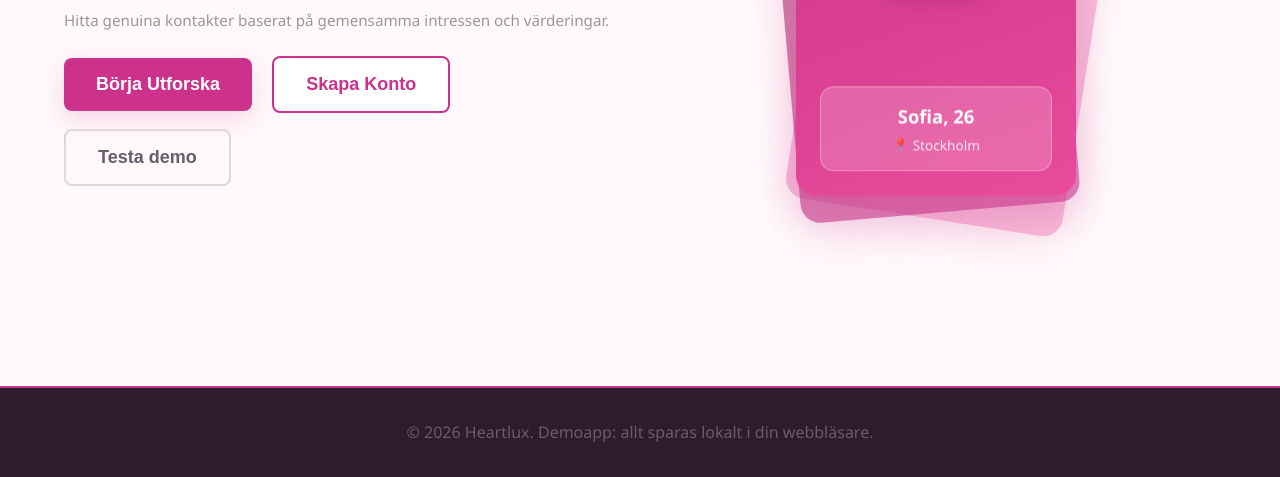
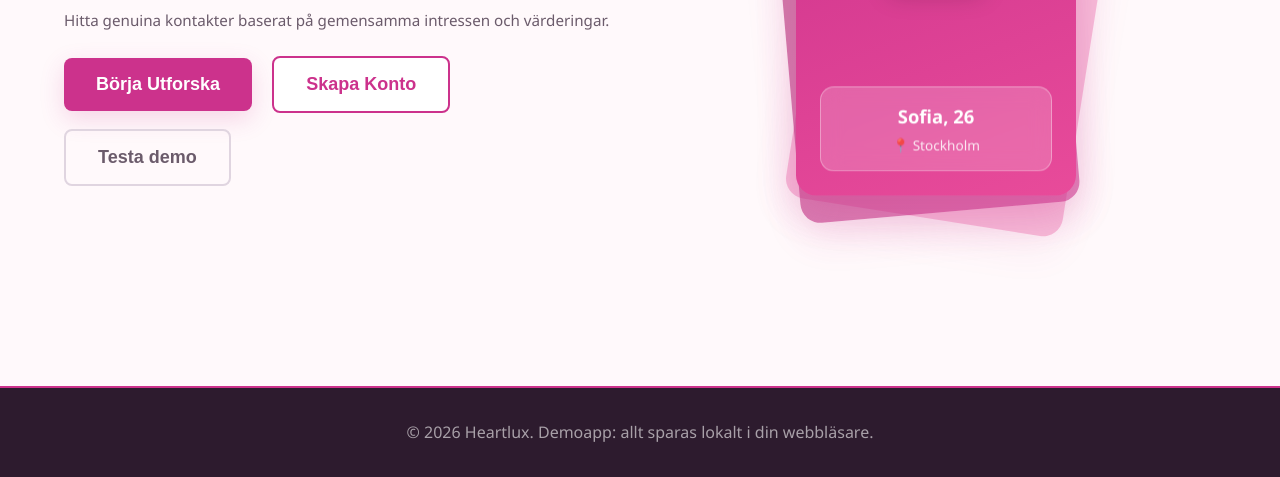
Before and after one commit to abdimannor/heartlux, a website: page index.html in a window 1280 px wide. Shown: the part 387-864 px from the top of the page. Drawn offline with Linux system fonts and the light colour scheme.

Commit message:
fix(a11y): raise contrast of hero description, footer note and logout link

```diff
--- a/css/style.css
+++ b/css/style.css
@@ -248,7 +248,6 @@ input::placeholder {
 .navbar-logout {
   color: var(--text-muted);
   font-size: 0.875rem;
-  opacity: 0.7;
 }
 
 .navbar-logout:hover {
@@ -324,6 +323,11 @@ input::placeholder {
   font-size: 1.125rem;
   margin-bottom: 2rem;
   color: var(--text-muted);
+}
+
+.hero-left p.hero-description {
+  font-size: 0.95rem;
+  margin-bottom: 1.5rem;
 }
 
 .hero-left .btn {
@@ -611,6 +615,10 @@ footer {
   padding: 2rem 0;
   margin-top: 4rem;
   border-top: 2px solid var(--heart-primary);
+}
+
+footer p {
+  color: inherit;
 }
 
 footer a {
--- a/index.html
+++ b/index.html
@@ -75,7 +75,7 @@
           <div class="hero-left">
             <h1>Heartlux</h1>
             <p data-i18n="hero.tagline">Där meningsfulla kontakter skapas. Möt människor som verkligen förstår dig.</p>
-            <p style="font-size: 0.95rem; margin-bottom: 1.5rem; color: #999;" data-i18n="hero.description">Hitta genuina kontakter baserat på gemensamma intressen och värderingar.</p>
+            <p class="hero-description" data-i18n="hero.description">Hitta genuina kontakter baserat på gemensamma intressen och värderingar.</p>
             <div>
               <button type="button" class="btn btn-primary btn-lg" onclick="showPage('discover')" data-i18n="hero.cta.discover">
                 Börja Utforska
```
